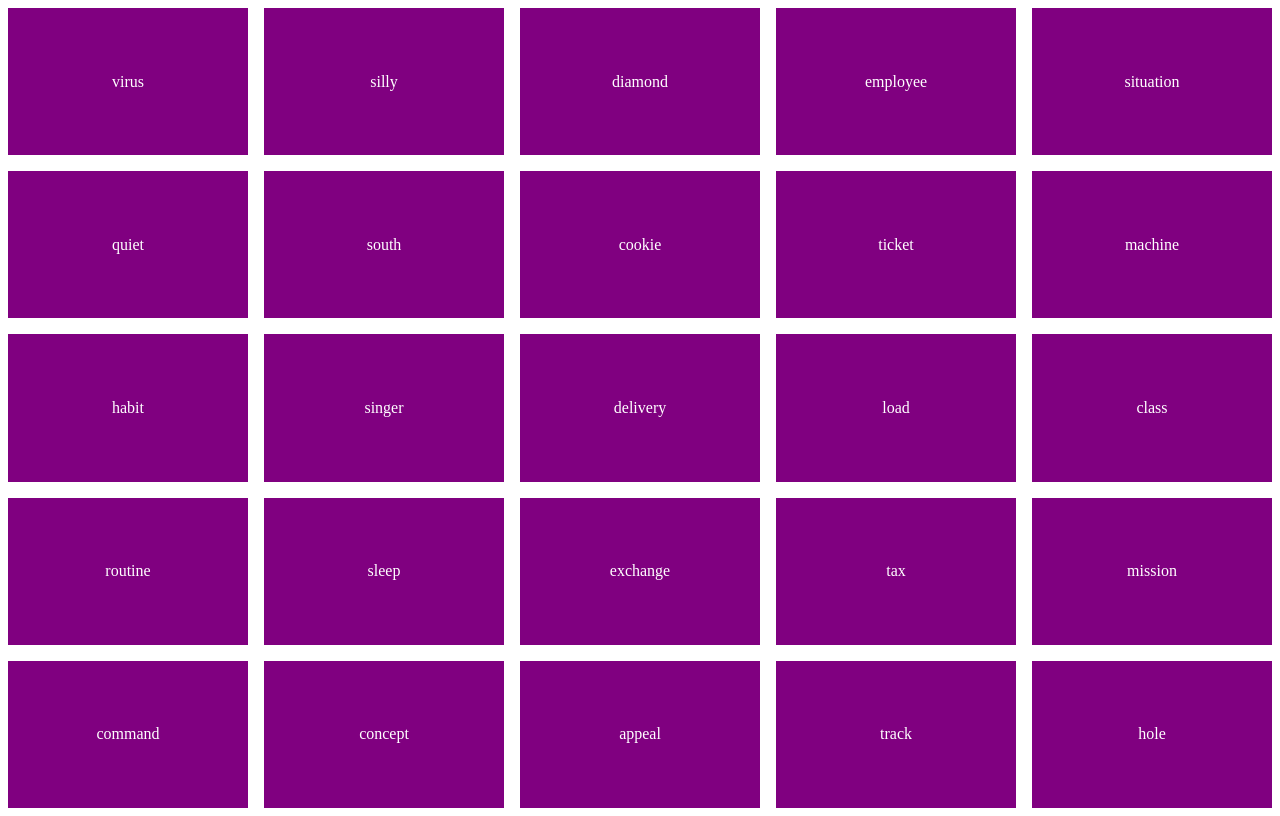
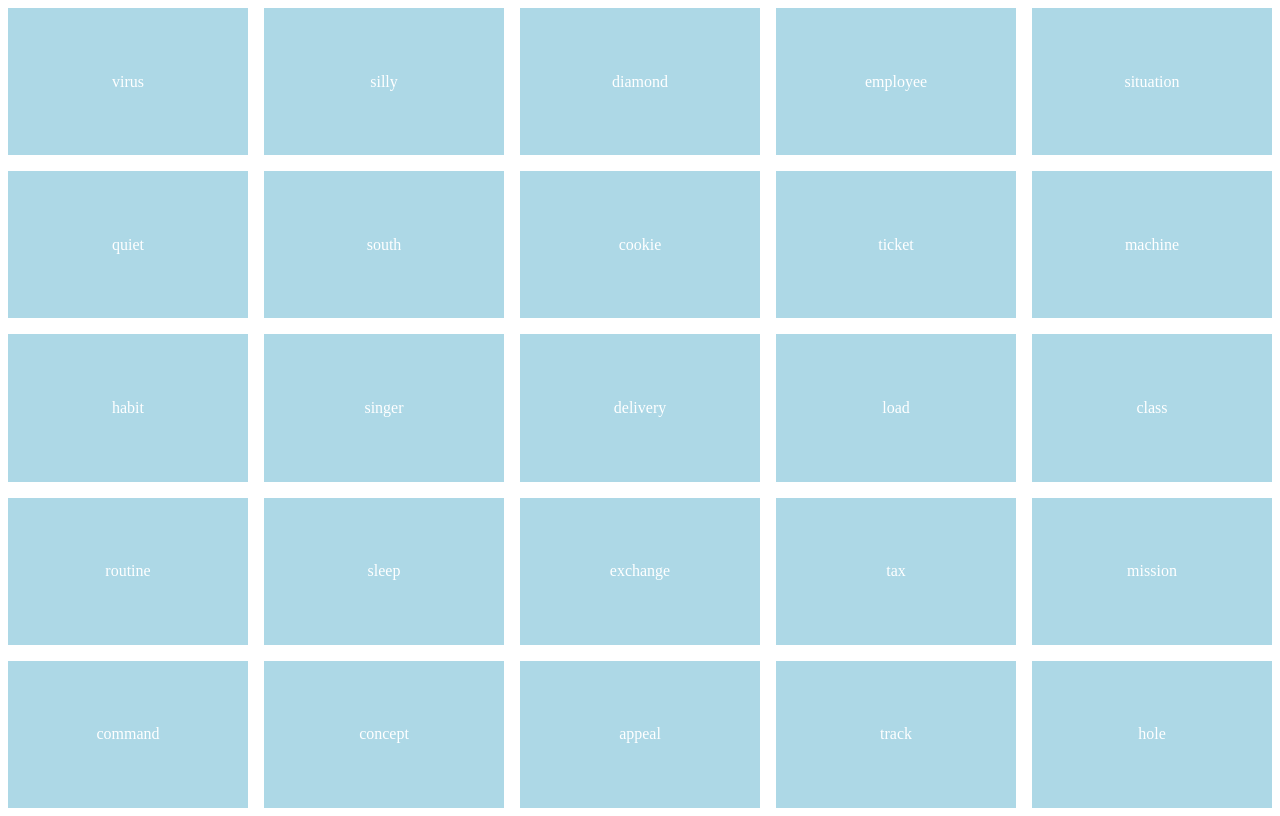
Before and after one commit to Brampage/codenames, an Angular app: page / in a window 1280 px wide. Built offline with nearby package versions, Linux system fonts and the light colour scheme.

Commit message:
change color selected

```diff
--- a/src/app/feature-modules/agent-board/agent-board.component.scss
+++ b/src/app/feature-modules/agent-board/agent-board.component.scss
@@ -10,11 +10,12 @@
     justify-content: center;
     align-items: center;
     padding: 1rem;
-    background-color: purple;
+    background-color: lightblue;
     color: white;
+    cursor: pointer;
   }
 
   .card--selected {
-    box-shadow: inset 0px 0px 20px deeppink;
+    box-shadow: inset 0px 0px 20px darkblue;
   }
 }
```
